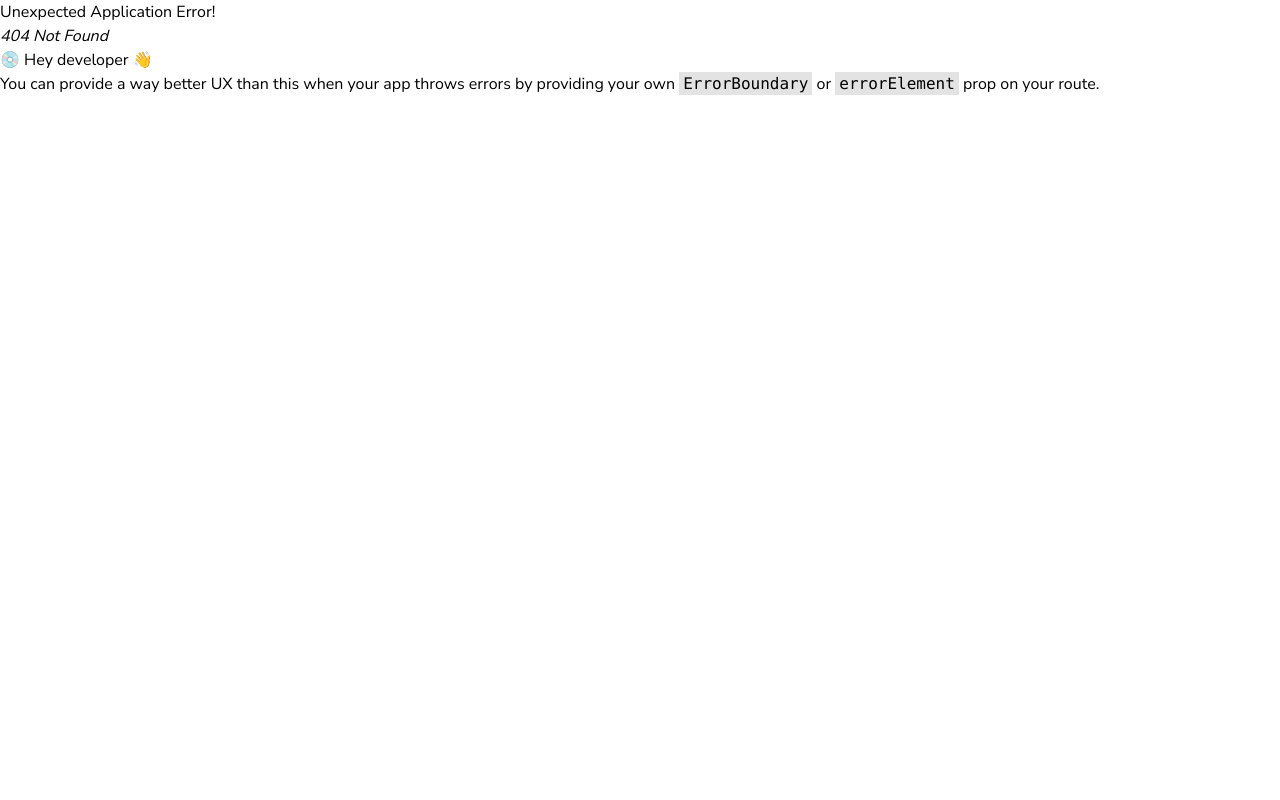
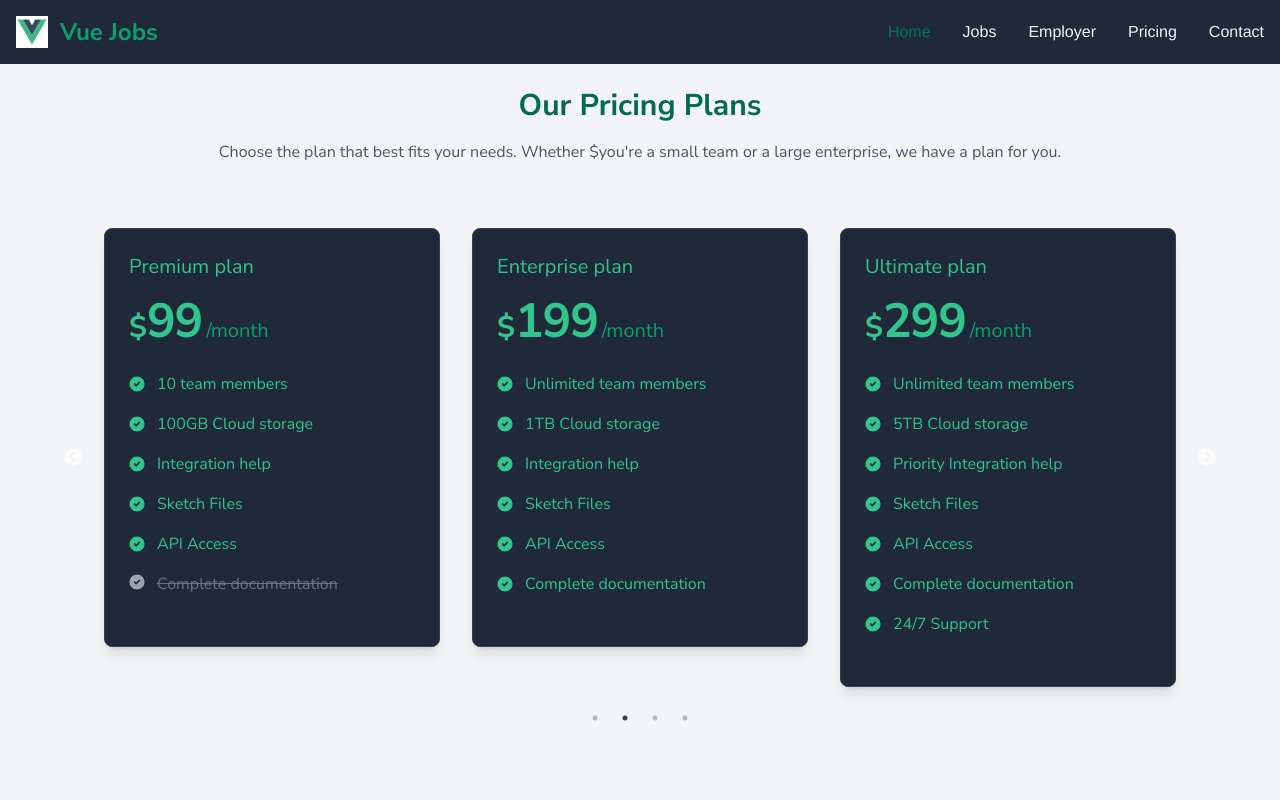
Before and after one commit to MikiChristian07/Vue-Jobs, a React (Vite) app: page /pricing in a window 1280 px wide. Before the commit this address had no page. Shown: the top 800 px of the page. Built offline with nearby package versions, Linux system fonts and the light colour scheme.

Commit message:
Finished the contact form

```diff
--- a/package.json
+++ b/package.json
@@ -16,14 +16,18 @@
     "autoprefixer": "^10.4.20",
     "flowbite": "^2.5.2",
     "flowbite-react": "^0.10.2",
+    "leaflet": "^1.9.4",
     "postcss": "^8.4.49",
     "react": "^18.3.1",
     "react-countup": "^6.5.3",
     "react-dom": "^18.3.1",
     "react-icons": "^5.4.0",
+    "react-leaflet": "^4.2.1",
     "react-router-dom": "^7.1.1",
+    "react-slick": "^0.30.3",
     "react-spinners": "^0.15.0",
-    "react-toastify": "^11.0.2"
+    "react-toastify": "^11.0.2",
+    "slick-carousel": "^1.8.1"
   },
   "devDependencies": {
     "@eslint/js": "^9.17.0",
--- a/src/App.jsx
+++ b/src/App.jsx
@@ -5,6 +5,8 @@ import JobPage, { jobLoader } from "./pages/JobPage";
 import JobsPage from "./pages/JobsPage";
 import AddJobPage from "./pages/AddJobPage";
 import MainLayout from "./layouts/MainLayout";
+import Pricing from "./pages/Pricing";
+import ContactPage from "./pages/ContactPage";
 
 
 const App = () => {
@@ -64,7 +66,7 @@ const App = () => {
       path: "/",
       element: <MainLayout />,
       children: [
-        { index: true, element: <HomePage /> },
+        { index: true, element: <HomePage /> }, // Keep index route for HomePage
         { path: 'jobs', element: <JobsPage /> },
         {
           path: 'employer',
@@ -74,7 +76,15 @@ const App = () => {
           path: 'jobs/:id',
           element: <JobPage deleteJob={ deleteJob }/>,
           loader: jobLoader, // Attach the loader here
-        }, // Keep index route for HomePage
+        },
+        {
+          path: 'pricing',
+          element: <Pricing />,
+        },
+        {
+          path: 'contact',
+          element: <ContactPage />,
+        }
       ],
     },
   ]);
--- /dev/null
+++ b/src/pages/ContactPage.jsx
@@ -0,0 +1,105 @@
+import { MapContainer, TileLayer, Marker, Popup } from "react-leaflet";
+import "leaflet/dist/leaflet.css";
+import L from "leaflet";
+import markerIcon2x from "leaflet/dist/images/marker-icon-2x.png";
+import markerIcon from "leaflet/dist/images/marker-icon.png";
+import markerShadow from "leaflet/dist/images/marker-shadow.png";
+import { FaPhone, FaEnvelope, FaMapMarkerAlt } from "react-icons/fa";
+
+// Fix for default marker icon issue
+delete L.Icon.Default.prototype._getIconUrl;
+L.Icon.Default.mergeOptions({
+  iconRetinaUrl: markerIcon2x,
+  iconUrl: markerIcon,
+  shadowUrl: markerShadow,
+});
+
+const ContactPage = () => {
+  return (
+    <div className="max-w-6xl mx-auto p-6">
+      <h2 className="text-3xl font-bold text-center text-green-700 mb-4">Contact Us</h2>
+      <p className="text-center text-gray-600 mb-12">
+        ${`We'd`} love to hear from you! Whether you have a question about features, pricing, or anything else, our team is ready to answer all your questions.
+      </p>
+      <div className="flex flex-col md:flex-row gap-6">
+        <div className="flex-1 sticky top-20">
+          <MapContainer center={[51.505, -0.09]} zoom={13} scrollWheelZoom={false} className="h-64 rounded-lg shadow-lg mb-6">
+            <TileLayer
+              url="https://{s}.tile.openstreetmap.org/{z}/{x}/{y}.png"
+              attribution='&copy; <a href="https://www.openstreetmap.org/copyright">OpenStreetMap</a> contributors'
+            />
+            <Marker position={[51.505, -0.09]}>
+              <Popup>
+                Our Office Location
+              </Popup>
+            </Marker>
+          </MapContainer>
+          <div className="bg-white p-6 rounded-lg shadow-lg mt-6">
+            <h3 className="text-2xl font-bold text-green-700 mb-4">Company Information</h3>
+            <div className="flex items-center mb-4">
+              <FaMapMarkerAlt className="text-green-700 mr-3" />
+              <span>1234 Street Name, City, Country</span>
+            </div>
+            <div className="flex items-center mb-4">
+              <FaPhone className="text-green-700 mr-3" />
+              <span>+123 456 7890</span>
+            </div>
+            <div className="flex items-center mb-4">
+              <FaEnvelope className="text-green-700 mr-3" />
+              <span>info@company.com</span>
+            </div>
+          </div>
+        </div>
+        <div className="flex-1">
+          <form className="bg-white p-6 rounded-lg shadow-lg h-full flex flex-col justify-between">
+            <div>
+              <div className="mb-4">
+                <label htmlFor="name" className="block text-green-700 font-bold mb-2">Name</label>
+                <input
+                  type="text"
+                  id="name"
+                  name="name"
+                  className="border rounded w-full py-2 px-3 focus:outline-none focus:ring-2 focus:ring-green-500"
+                  placeholder="Your Name"
+                  required
+                />
+              </div>
+              <div className="mb-4">
+                <label htmlFor="email" className="block text-green-700 font-bold mb-2">Email</label>
+                <input
+                  type="email"
+                  id="email"
+                  name="email"
+                  className="border rounded w-full py-2 px-3 focus:outline-none focus:ring-2 focus:ring-green-500"
+                  placeholder="Your Email"
+                  required
+                />
+              </div>
+              <div className="mb-4">
+                <label htmlFor="message" className="block text-green-700 font-bold mb-2">Message</label>
+                <textarea
+                  id="message"
+                  name="message"
+                  className="border rounded w-full py-2 px-3 focus:outline-none focus:ring-2 focus:ring-green-500"
+                  rows="8"
+                  placeholder="Your Message"
+                  required
+                ></textarea>
+              </div>
+            </div>
+            <div className="flex justify-end">
+              <button
+                type="submit"
+                className="bg-green-700 text-white font-bold py-2 px-4 rounded hover:bg-green-600 focus:outline-none focus:ring-2 focus:ring-green-500"
+              >
+                Send Message
+              </button>
+            </div>
+          </form>
+        </div>
+      </div>
+    </div>
+  );
+};
+
+export default ContactPage;
--- /dev/null
+++ b/src/pages/Pricing.jsx
@@ -0,0 +1,153 @@
+import Slider from "react-slick";
+import "slick-carousel/slick/slick.css";
+import "slick-carousel/slick/slick-theme.css";
+
+const Pricing = () => {
+  const plans = [
+    {
+      name: "Standard plan",
+      price: 49,
+      features: [
+        "2 team members",
+        "20GB Cloud storage",
+        "Integration help",
+        "Sketch Files",
+      ],
+      unavailable: ["API Access", "Complete documentation"],
+    },
+    {
+      name: "Premium plan",
+      price: 99,
+      features: [
+        "10 team members",
+        "100GB Cloud storage",
+        "Integration help",
+        "Sketch Files",
+        "API Access",
+      ],
+      unavailable: ["Complete documentation"],
+    },
+    {
+      name: "Enterprise plan",
+      price: 199,
+      features: [
+        "Unlimited team members",
+        "1TB Cloud storage",
+        "Integration help",
+        "Sketch Files",
+        "API Access",
+        "Complete documentation",
+      ],
+      unavailable: [],
+    },
+    {
+      name: "Ultimate plan",
+      price: 299,
+      features: [
+        "Unlimited team members",
+        "5TB Cloud storage",
+        "Priority Integration help",
+        "Sketch Files",
+        "API Access",
+        "Complete documentation",
+        "24/7 Support",
+      ],
+      unavailable: [],
+    },
+  ];
+
+  const settings = {
+    dots: true,
+    infinite: true,
+    speed: 500,
+    slidesToShow: 3,
+    slidesToScroll: 1,
+    autoplay: true,
+    autoplaySpeed: 3000, // Slower autoplay speed
+    nextArrow: <div style={{ color: "black", fontSize: "24px", right: "10px", zIndex: 1 }}>Next</div>,
+    prevArrow: <div style={{ color: "black", fontSize: "24px", left: "10px", zIndex: 1 }}>Prev</div>,
+    responsive: [
+      {
+        breakpoint: 1024,
+        settings: {
+          slidesToShow: 2,
+          slidesToScroll: 1,
+          infinite: true,
+          dots: true,
+        },
+      },
+      {
+        breakpoint: 600,
+        settings: {
+          slidesToShow: 1,
+          slidesToScroll: 1,
+        },
+      },
+    ],
+  };
+
+  return (
+    <div className="max-w-6xl mx-auto p-6">
+      <h2 className="text-3xl font-bold text-center text-green-700 mb-4">Our Pricing Plans</h2>
+      <p className="text-center text-gray-600 mb-12">
+        Choose the plan that best fits your needs. Whether ${`you're`} a small team or a large enterprise, we have a plan for you.
+      </p>
+      <Slider {...settings}>
+        {plans.map((plan, index) => (
+          <div key={index} className="p-4">
+            <div className="w-full max-w-sm p-6 bg-gray-800 border border-gray-700 rounded-lg shadow-lg transform transition duration-500 hover:scale-105 hover:shadow-2xl hover:bg-gray-700">
+              <h5 className="mb-4 text-xl font-medium text-green-400">
+                {plan.name}
+              </h5>
+              <div className="flex items-baseline text-green-400">
+                <span className="text-3xl font-semibold">$</span>
+                <span className="text-5xl font-extrabold tracking-tight">
+                  {plan.price}
+                </span>
+                <span className="ms-1 text-xl font-normal text-green-500">
+                  /month
+                </span>
+              </div>
+              <ul role="list" className="space-y-5 my-7">
+                {plan.features.map((feature, idx) => (
+                  <li key={idx} className="flex items-center">
+                    <svg
+                      className="flex-shrink-0 w-4 h-4 text-green-400"
+                      aria-hidden="true"
+                      xmlns="http://www.w3.org/2000/svg"
+                      fill="currentColor"
+                      viewBox="0 0 20 20"
+                    >
+                      <path d="M10 .5a9.5 9.5 0 1 0 9.5 9.5A9.51 9.51 0 0 0 10 .5Zm3.707 8.207-4 4a1 1 0 0 1-1.414 0l-2-2a1 1 0 0 1 1.414-1.414L9 10.586l3.293-3.293a1 1 0 0 1 1.414 1.414Z" />
+                    </svg>
+                    <span className="text-base font-normal leading-tight text-green-400 ms-3">
+                      {feature}
+                    </span>
+                  </li>
+                ))}
+                {plan.unavailable.map((feature, idx) => (
+                  <li key={idx} className="flex line-through decoration-gray-500">
+                    <svg
+                      className="flex-shrink-0 w-4 h-4 text-gray-400"
+                      aria-hidden="true"
+                      xmlns="http://www.w3.org/2000/svg"
+                      fill="currentColor"
+                      viewBox="0 0 20 20"
+                    >
+                      <path d="M10 .5a9.5 9.5 0 1 0 9.5 9.5A9.51 9.51 0 0 0 10 .5Zm3.707 8.207-4 4a1 1 0 0 1-1.414 0l-2-2a1 1 0 0 1 1.414-1.414L9 10.586l3.293-3.293a1 1 0 0 1 1.414 1.414Z" />
+                    </svg>
+                    <span className="text-base font-normal leading-tight text-gray-500 ms-3">
+                      {feature}
+                    </span>
+                  </li>
+                ))}
+              </ul>
+            </div>
+          </div>
+        ))}
+      </Slider>
+    </div>
+  );
+};
+
+export default Pricing;
```
Also changed, not shown: 1 other file (tests, documents, lock files or other folders).
